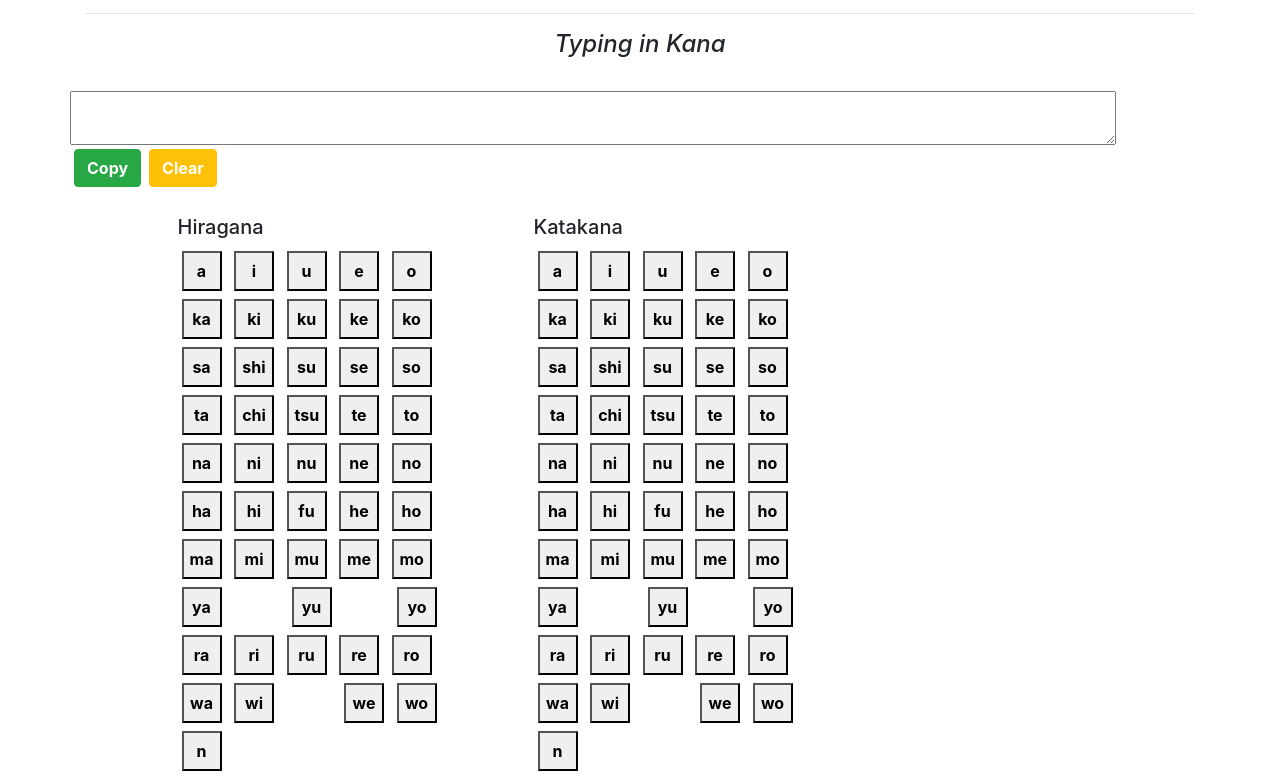
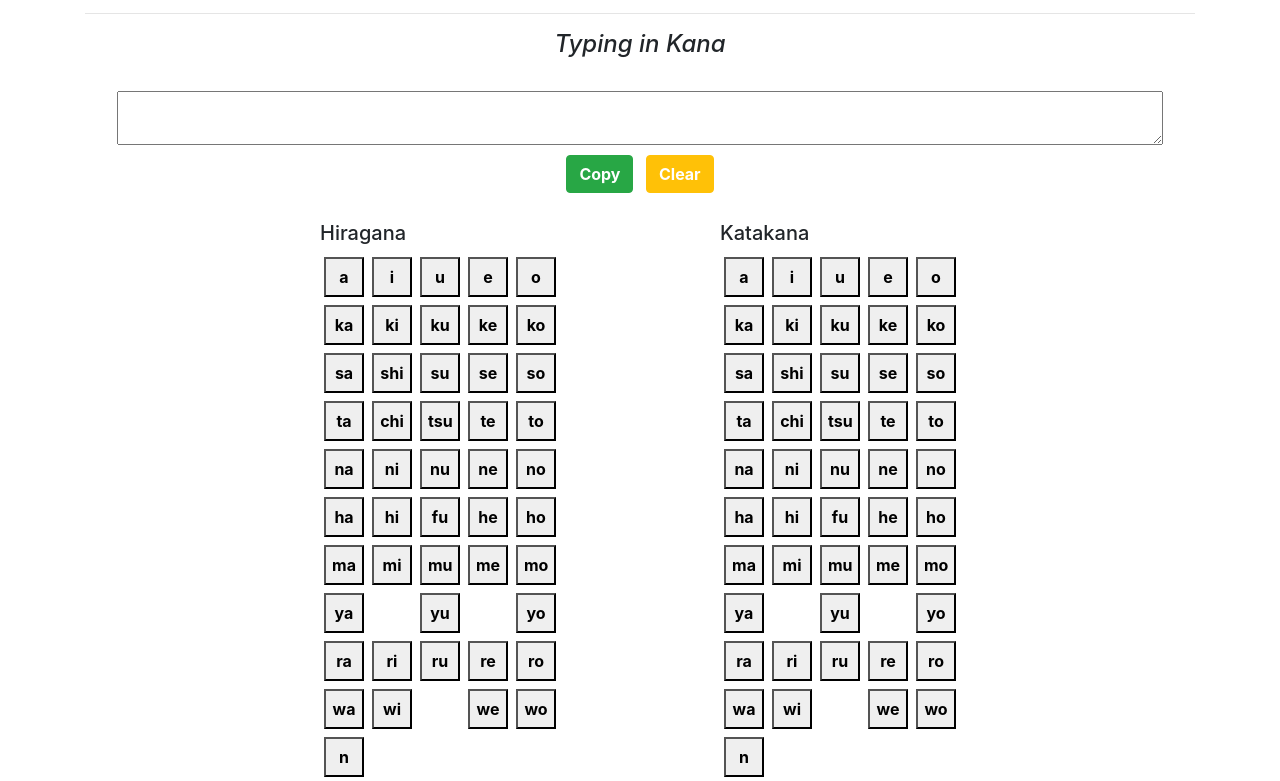
Before and after one commit to StaneCobalt/Manabu, a plain HTML site: page index.html in a window 1280 px wide. Shown: the part 51-832 px from the top of the page. Drawn offline with nearby package versions, Linux system fonts and the light colour scheme.

Commit message:
Fix alignment

```diff
--- a/index.html
+++ b/index.html
@@ -33,8 +33,9 @@
         </style>
     </head>
     <body>
-        <div class="container">
-            <div>
+        <div class="container" style="text-align:center;">
+
+			<div>
                 <header style="text-align: center;">
                     <h1>Manabu</h1>
                     <hr/>
@@ -43,26 +44,24 @@
             </div>
             <br/>
 
-            <div class="row">
+            <div class="container">
                 <textarea id="display" rows="2" cols="100" readonly></textarea>
             </div>
-            <div class="row">
+
+            <div class="container">
                 <button type="button" class="btn btn-success" onclick="copyKana()">Copy</button>
                 <button type="button" class="btn btn-warning" onclick="clearKana()">Clear</button>
             </div>
             <br/>
 
-            <div id="romajiView" class="container">
-                <div class="row">
-                    <div class="offset-sm-1 col-0-xs">
-                    </div>
-
+            <div id="romajiView">
+                <div class="row justify-content-center">
                     <div class="col-5-sm col-12-xs">
-                        <div class="customRow">
+                        <div class="row">
                             <h5>Hiragana</h5>
                         </div>
 
-                        <div class="customRow">
+                        <div class="row">
                             <button type="button" class="btn-kana" onclick="addKana('&#x3042')">a</button>
                             <button type="button" class="btn-kana" onclick="addKana('&#x3044')">i</button>
                             <button type="button" class="btn-kana" onclick="addKana('&#x3046')">u</button>
@@ -70,7 +69,7 @@
                             <button type="button" class="btn-kana" onclick="addKana('&#x304A')">o</button>
                         </div>
 
-                        <div class="customRow">
+                        <div class="row">
                             <button type="button" class="btn-kana" onclick="addKana('&#x304B')">ka</button>
                             <button type="button" class="btn-kana" onclick="addKana('&#x304D')">ki</button>
                             <button type="button" class="btn-kana" onclick="addKana('&#x304F')">ku</button>
@@ -78,7 +77,7 @@
                             <button type="button" class="btn-kana" onclick="addKana('&#x3053')">ko</button>
                         </div>
 
-                        <div class="customRow">
+                        <div class="row">
                             <button type="button" class="btn-kana" onclick="addKana('&#x3055')">sa</button>
                             <button type="button" class="btn-kana" onclick="addKana('&#x3057')">shi</button>
                             <button type="button" class="btn-kana" onclick="addKana('&#x3059')">su</button>
@@ -86,7 +85,7 @@
                             <button type="button" class="btn-kana" onclick="addKana('&#x305D')">so</button>
                         </div>
 
-                        <div class="customRow">
+                        <div class="row">
                             <button type="button" class="btn-kana" onclick="addKana('&#x305F')">ta</button>
                             <button type="button" class="btn-kana" onclick="addKana('&#x3061')">chi</button>
                             <button type="button" class="btn-kana" onclick="addKana('&#x3064')">tsu</button>
@@ -94,7 +93,7 @@
                             <button type="button" class="btn-kana" onclick="addKana('&#x3068')">to</button>
                         </div>
 
-                        <div class="customRow">
+                        <div class="row">
                             <button type="button" class="btn-kana" onclick="addKana('&#x306A')">na</button>
                             <button type="button" class="btn-kana" onclick="addKana('&#x306B')">ni</button>
                             <button type="button" class="btn-kana" onclick="addKana('&#x306C')">nu</button>
@@ -102,7 +101,7 @@
                             <button type="button" class="btn-kana" onclick="addKana('&#x306E')">no</button>
                         </div>
 
-                        <div class="customRow">
+                        <div class="row">
                             <button type="button" class="btn-kana" onclick="addKana('&#x306F')">ha</button>
                             <button type="button" class="btn-kana" onclick="addKana('&#x3072')">hi</button>
                             <button type="button" class="btn-kana" onclick="addKana('&#x3075')">fu</button>
@@ -110,7 +109,7 @@
                             <button type="button" class="btn-kana" onclick="addKana('&#x307B')">ho</button>
                         </div>
 
-                        <div class="customRow">
+                        <div class="row">
                             <button type="button" class="btn-kana" onclick="addKana('&#x307E')">ma</button>
                             <button type="button" class="btn-kana" onclick="addKana('&#x307F')">mi</button>
                             <button type="button" class="btn-kana" onclick="addKana('&#x3080')">mu</button>
@@ -118,15 +117,15 @@
                             <button type="button" class="btn-kana" onclick="addKana('&#x3082')">mo</button>
                         </div>
 
-                        <div class="customRow">
+                        <div class="row">
                             <button type="button" class="btn-kana" onclick="addKana('&#x3084')">ya</button>
-                            <span class="space">&nbsp;&nbsp;&nbsp;&nbsp;&nbsp;&nbsp;&nbsp;&nbsp;&nbsp;&nbsp;</span>
+                            <span class="space"></span>
                             <button type="button" class="btn-kana" onclick="addKana('&#x3086')">yu</button>
-                            <span class="space">&nbsp;&nbsp;&nbsp;&nbsp;&nbsp;&nbsp;&nbsp;&nbsp;&nbsp;</span>
+                            <span class="space"></span>
                             <button type="button" class="btn-kana" onclick="addKana('&#x3088')">yo</button>
                         </div>
 
-                        <div class="customRow">
+                        <div class="row">
                             <button type="button" class="btn-kana" onclick="addKana('&#x3089')">ra</button>
                             <button type="button" class="btn-kana" onclick="addKana('&#x308A')">ri</button>
                             <button type="button" class="btn-kana" onclick="addKana('&#x308B')">ru</button>
@@ -134,28 +133,28 @@
                             <button type="button" class="btn-kana" onclick="addKana('&#x308D')">ro</button>
                         </div>
 
-                        <div class="customRow">
+                        <div class="row">
                             <button type="button" class="btn-kana" onclick="addKana('&#x308F')">wa</button>
                             <button type="button" class="btn-kana" onclick="addKana('&#x3090')">wi</button>
-                            <span class="space">&nbsp;&nbsp;&nbsp;&nbsp;&nbsp;&nbsp;&nbsp;&nbsp;&nbsp;&nbsp;</span>
+                            <span class="space"></span>
                             <button type="button" class="btn-kana" onclick="addKana('&#x3091')">we</button>
                             <button type="button" class="btn-kana" onclick="addKana('&#x3092')">wo</button>
                         </div>
 
-                        <div class="customRow">
+                        <div class="row">
                             <button type="button" class="btn-kana" onclick="addKana('&#x3093')">n</button>
                         </div>
                     </div>
 
-                    <div class="offset-sm-1 col-0-xs">
+                    <div class="offset-sm-2 col-0-xs">
                     </div>
 
                     <div class="col-5-sm col-12-xs">
-                        <div class="customRow">
+                        <div class="row">
                             <h5>Katakana</h5>
                         </div>
 
-                        <div class="customRow">
+                        <div class="row">
                             <button type="button" class="btn-kana" onclick="addKana('&#x30A2')">a</button>
                             <button type="button" class="btn-kana" onclick="addKana('&#x30A4')">i</button>
                             <button type="button" class="btn-kana" onclick="addKana('&#x30A6')">u</button>
@@ -163,7 +162,7 @@
                             <button type="button" class="btn-kana" onclick="addKana('&#x30AA')">o</button>
                         </div>
 
-                        <div class="customRow">
+                        <div class="row">
                             <button type="button" class="btn-kana" onclick="addKana('&#x30AB')">ka</button>
                             <button type="button" class="btn-kana" onclick="addKana('&#x30AD')">ki</button>
                             <button type="button" class="btn-kana" onclick="addKana('&#x30AF')">ku</button>
@@ -171,7 +170,7 @@
                             <button type="button" class="btn-kana" onclick="addKana('&#x30B3')">ko</button>
                         </div>
 
-                        <div class="customRow">
+                        <div class="row">
                             <button type="button" class="btn-kana" onclick="addKana('&#x30B5')">sa</button>
                             <button type="button" class="btn-kana" onclick="addKana('&#x30B7')">shi</button>
                             <button type="button" class="btn-kana" onclick="addKana('&#x30B9')">su</button>
@@ -179,7 +178,7 @@
                             <button type="button" class="btn-kana" onclick="addKana('&#x30BD')">so</button>
                         </div>
 
-                        <div class="customRow">
+                        <div class="row">
                             <button type="button" class="btn-kana" onclick="addKana('&#x30BF')">ta</button>
                             <button type="button" class="btn-kana" onclick="addKana('&#x30C1')">chi</button>
                             <button type="button" class="btn-kana" onclick="addKana('&#x30C4')">tsu</button>
@@ -187,7 +186,7 @@
                             <button type="button" class="btn-kana" onclick="addKana('&#x30C8')">to</button>
                         </div>
 
-                        <div class="customRow">
+                        <div class="row">
                             <button type="button" class="btn-kana" onclick="addKana('&#x30CA')">na</button>
                             <button type="button" class="btn-kana" onclick="addKana('&#x30CB')">ni</button>
                             <button type="button" class="btn-kana" onclick="addKana('&#x30CC')">nu</button>
@@ -195,7 +194,7 @@
                             <button type="button" class="btn-kana" onclick="addKana('&#x30CE')">no</button>
                         </div>
 
-                        <div class="customRow">
+                        <div class="row">
                             <button type="button" class="btn-kana" onclick="addKana('&#x30CF')">ha</button>
                             <button type="button" class="btn-kana" onclick="addKana('&#x30D2')">hi</button>
                             <button type="button" class="btn-kana" onclick="addKana('&#x30D5')">fu</button>
@@ -203,7 +202,7 @@
                             <button type="button" class="btn-kana" onclick="addKana('&#x30DB')">ho</button>
                         </div>
 
-                        <div class="customRow">
+                        <div class="row">
                             <button type="button" class="btn-kana" onclick="addKana('&#x30DE')">ma</button>
                             <button type="button" class="btn-kana" onclick="addKana('&#x30DF')">mi</button>
                             <button type="button" class="btn-kana" onclick="addKana('&#x30E0')">mu</button>
@@ -211,15 +210,15 @@
                             <button type="button" class="btn-kana" onclick="addKana('&#x30E2')">mo</button>
                         </div>
 
-                        <div class="customRow">
+                        <div class="row">
                             <button type="button" class="btn-kana" onclick="addKana('&#x30E4')">ya</button>
-                            <span class="space">&nbsp;&nbsp;&nbsp;&nbsp;&nbsp;&nbsp;&nbsp;&nbsp;&nbsp;&nbsp;</span>
+                            <span class="space"></span>
                             <button type="button" class="btn-kana" onclick="addKana('&#x30E6')">yu</button>
-                            <span class="space">&nbsp;&nbsp;&nbsp;&nbsp;&nbsp;&nbsp;&nbsp;&nbsp;&nbsp;</span>
+                            <span class="space"></span>
                             <button type="button" class="btn-kana" onclick="addKana('&#x30E8')">yo</button>
                         </div>
 
-                        <div class="customRow">
+                        <div class="row">
                             <button type="button" class="btn-kana" onclick="addKana('&#x30E9')">ra</button>
                             <button type="button" class="btn-kana" onclick="addKana('&#x30EA')">ri</button>
                             <button type="button" class="btn-kana" onclick="addKana('&#x30EB')">ru</button>
@@ -227,15 +226,15 @@
                             <button type="button" class="btn-kana" onclick="addKana('&#x30ED')">ro</button>
                         </div>
 
-                        <div class="customRow">
+                        <div class="row">
                             <button type="button" class="btn-kana" onclick="addKana('&#x30EF')">wa</button>
                             <button type="button" class="btn-kana" onclick="addKana('&#x30F0')">wi</button>
-                            <span class="space">&nbsp;&nbsp;&nbsp;&nbsp;&nbsp;&nbsp;&nbsp;&nbsp;&nbsp;&nbsp;</span>
+                            <span class="space"></span>
                             <button type="button" class="btn-kana" onclick="addKana('&#x30F1')">we</button>
                             <button type="button" class="btn-kana" onclick="addKana('&#x30F2')">wo</button>
                         </div>
 
-                        <div class="customRow">
+                        <div class="row">
                             <button type="button" class="btn-kana" onclick="addKana('&#x30F3')">n</button>
                         </div>
                     </div>
```
